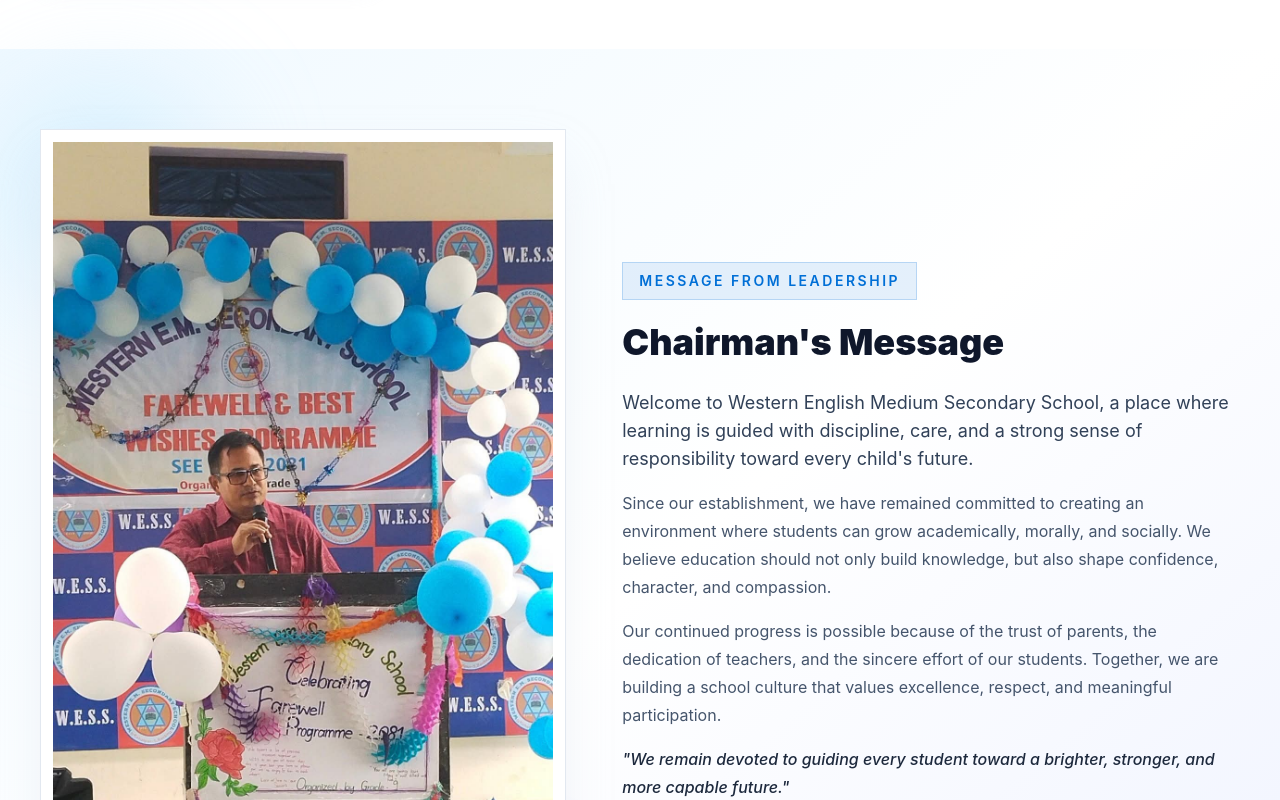
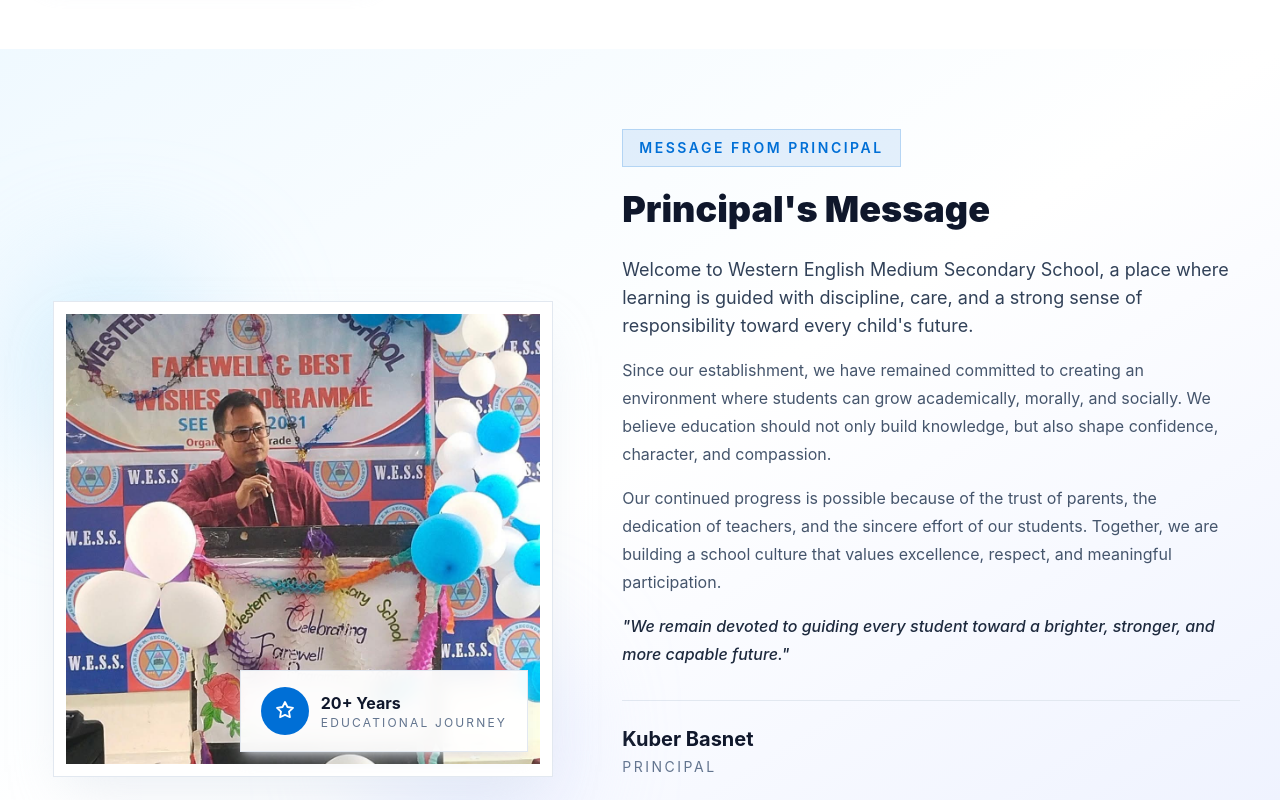
Before and after one commit to AshimPoudelnpl/School_management_system, a React (Vite) app in the folder frontend/: page / in a window 1280 px wide. Shown: the part 1300-2100 px from the top of the page. Built offline with nearby package versions, Linux system fonts and the light colour scheme; no server answers.

Commit message:
feat: Update ChairmanMessageSection to reflect Principal's message and adjust layout styling

```diff
--- a/frontend/src/components/home/ChairmanMessageSection.jsx
+++ b/frontend/src/components/home/ChairmanMessageSection.jsx
@@ -17,8 +17,8 @@
   return (
     <section className="bg-gradient-to-br from-sky-50 via-white to-indigo-50 px-4 py-16 sm:px-6 lg:px-10 lg:py-20">
       <div className="mx-auto max-w-screen-xl">
-        <div className="grid items-center gap-10 lg:grid-cols-[minmax(320px,0.92fr)_minmax(0,1.08fr)] lg:gap-14">
-          <div className="relative">
+        <div className="grid items-start gap-10 lg:grid-cols-[minmax(320px,0.92fr)_minmax(0,1.08fr)] lg:gap-14">
+          <div className="relative mx-auto w-full max-w-[500px] lg:self-end">
             <div className="absolute -left-6 -top-6 h-44 w-44 rounded-full bg-sky-200/70 blur-3xl"></div>
             <div className="absolute -bottom-10 right-2 h-40 w-40 rounded-full bg-indigo-200/70 blur-3xl"></div>
 
@@ -26,7 +26,7 @@
               <img
                 src={principalImage}
                 alt="Western School principal"
-                className="h-full min-h-[420px] w-full object-cover"
+                className="h-[360px] w-full object-cover object-center sm:h-[400px] lg:h-[450px]"
               />
 
               <div className="absolute bottom-6 right-6 border border-slate-200 bg-white/95 px-5 py-4 shadow-lg shadow-slate-200/60 backdrop-blur">
@@ -49,11 +49,11 @@
 
           <div className="max-w-2xl">
             <span className="inline-flex border border-secondary-color/20 bg-secondary-color/10 px-4 py-2 text-sm font-semibold uppercase tracking-[0.18em] text-secondary-color">
-              Message From Leadership
+              Message From Principal
             </span>
 
             <h2 className="mt-5 text-3xl font-black leading-tight text-slate-900 sm:text-4xl">
-              Chairman&apos;s Message
+              Principal&apos;s Message
             </h2>
 
             <div className="mt-6 space-y-4 text-sm leading-7 text-slate-600 sm:text-base">
```
